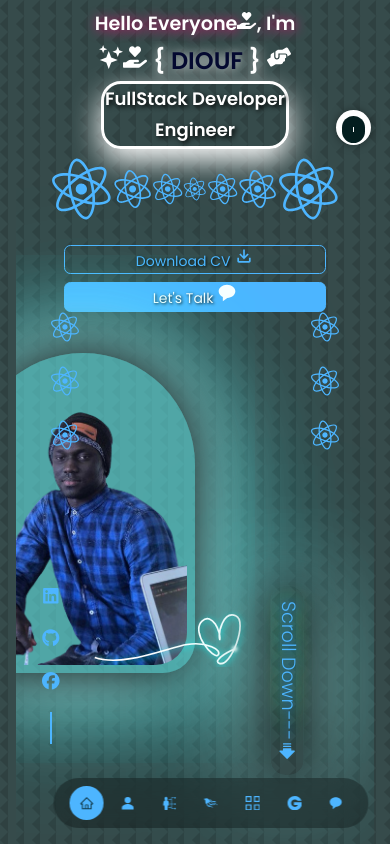
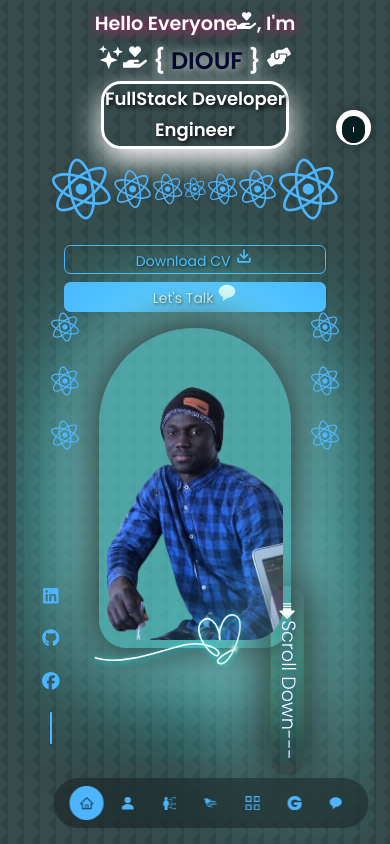
Before and after one commit to Mouhamed1003/keenprogrammer.com, a React (Create React App) app: page / in a window 390 px wide. Shown: the top 844 px of the page. Built offline with nearby package versions, Linux system fonts and the light colour scheme.

Commit message:
Update header.css

```diff
--- a/src/components/header/header.css
+++ b/src/components/header/header.css
@@ -243,10 +243,11 @@ header {
         font-size: 1.1rem; /* Réduire la taille de la police */
     }
     .maphoto {
-        width: 14rem; /* Réduire la largeur */
+        width: 12rem; /* Réduire la largeur */
         height: 20rem; /* Réduire la hauteur */
-        left: calc(50% - 7rem); /* Centrer horizontalement */
+        left: calc(50% - 0rem); /* Centrer horizontalement */
         margin-top: 1rem; /* Ajouter de la marge en haut */
+        top: 29rem;
         border-radius: 7rem 7rem 2rem 2rem;
         padding: 2rem 0.5rem 0.5rem 0.5rem;
     }
@@ -267,7 +268,9 @@ header {
     .scroll_down {
         display: flex; /* Afficher */
         align-items: center; /* Centrer horizontalement */
+        flex-direction: row-reverse;
         justify-content: center; /* Centrer verticalement */
         bottom: 4rem; /* Décaler vers le bas */
+        color: white;
     }
 }
```
